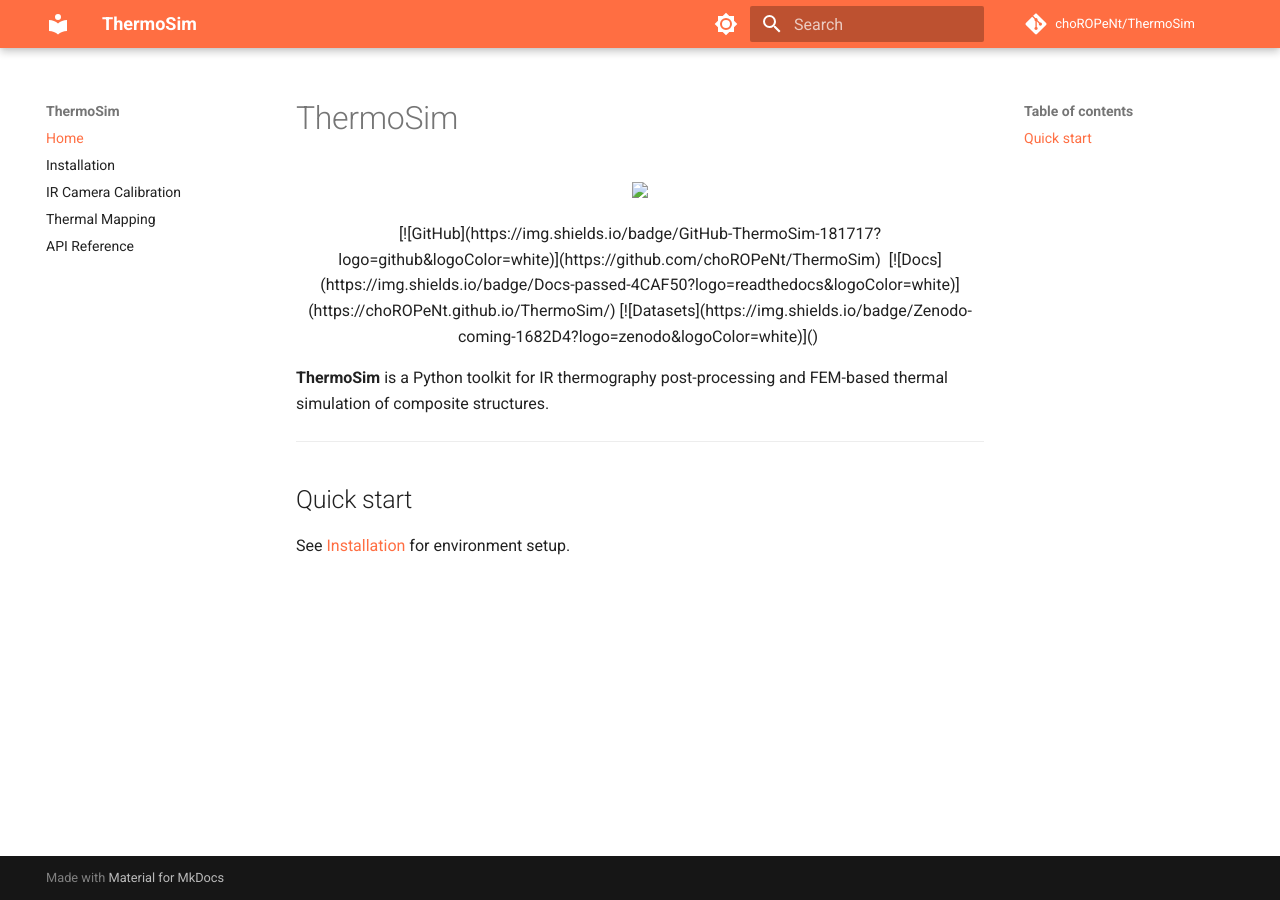
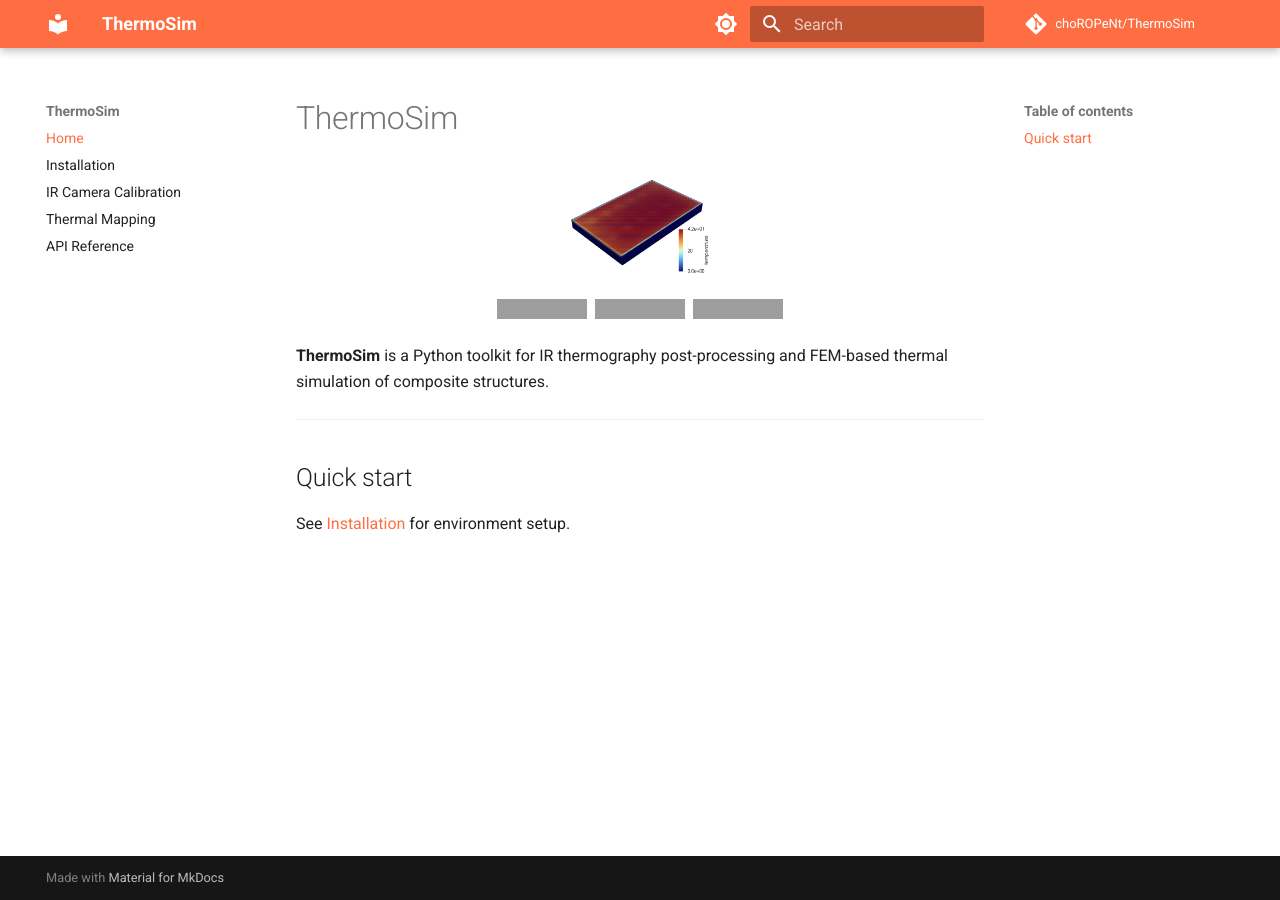
Before and after one commit to choROPeNt/ThermoSim, an MkDocs documentation site: the page built from docs/index.md, in a window 1280 px wide. Built offline with MkDocs 1.6.1 and Material for MkDocs 9.7.7, drawn with Linux system fonts in a browser that asks for light colours; comment, search, counter and statistics services are not loaded; grey boxes are pictures that could not be loaded.

Commit message:
minor changes

```diff
--- a/docs/index.md
+++ b/docs/index.md
@@ -2,18 +2,15 @@
 
 
 <p align="center">
-  <img src="docs/assets/logo.png" width="150">
+  <img src="assets/logo.png" width="150">
 </p>
 
 
-<div align="center">
-
-[![GitHub](https://img.shields.io/badge/GitHub-ThermoSim-181717?logo=github&logoColor=white)](https://github.com/choROPeNt/ThermoSim)&nbsp;
-[![Docs](https://img.shields.io/badge/Docs-passed-4CAF50?logo=readthedocs&logoColor=white)](https://choROPeNt.github.io/ThermoSim/)
-[![Datasets](https://img.shields.io/badge/Zenodo-coming-1682D4?logo=zenodo&logoColor=white)]()&nbsp;
-
-
-</div>
+<p align="center">
+  <a href="https://github.com/choROPeNt/ThermoSim"><img src="https://img.shields.io/badge/GitHub-ThermoSim-181717?logo=github&logoColor=white" alt="GitHub"></a>&nbsp;
+  <a href="https://choROPeNt.github.io/ThermoSim/"><img src="https://img.shields.io/badge/Docs-passed-4CAF50?logo=readthedocs&logoColor=white" alt="Docs"></a>&nbsp;
+  <a href=""><img src="https://img.shields.io/badge/Zenodo-coming-1682D4?logo=zenodo&logoColor=white" alt="Datasets"></a>
+</p>
 
 
 **ThermoSim** is a Python toolkit for IR thermography post-processing and FEM-based thermal simulation of composite structures.
```
Also changed, not shown: docs/calibrate_doc.md (renamed from scripts/calibrate_doc.md).
